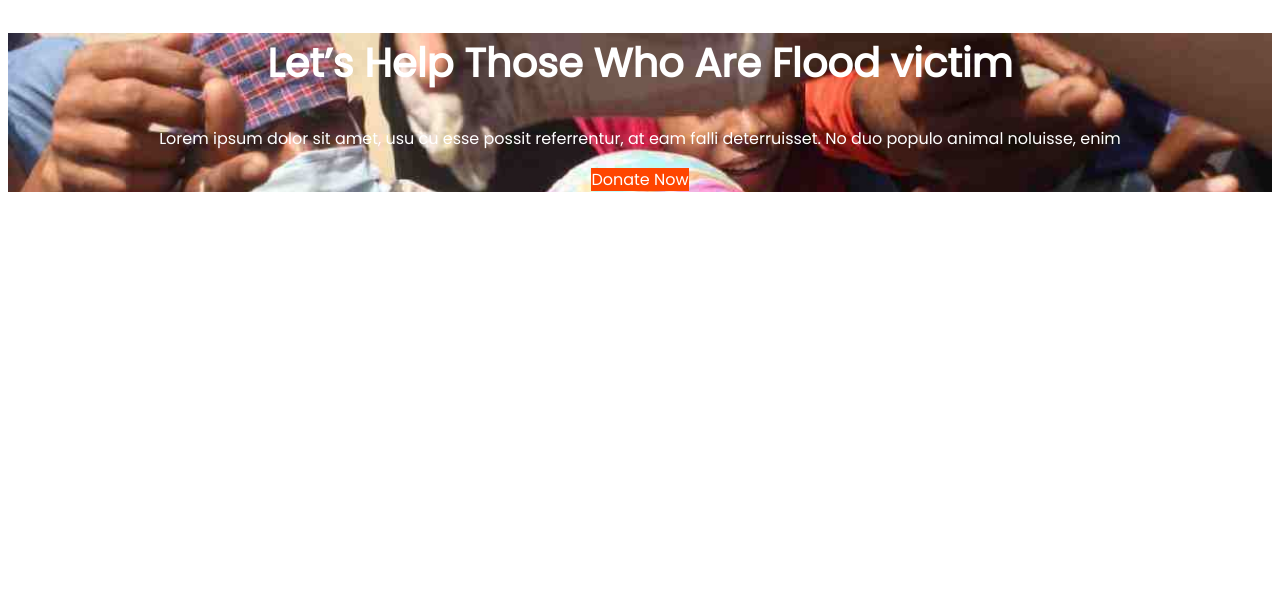
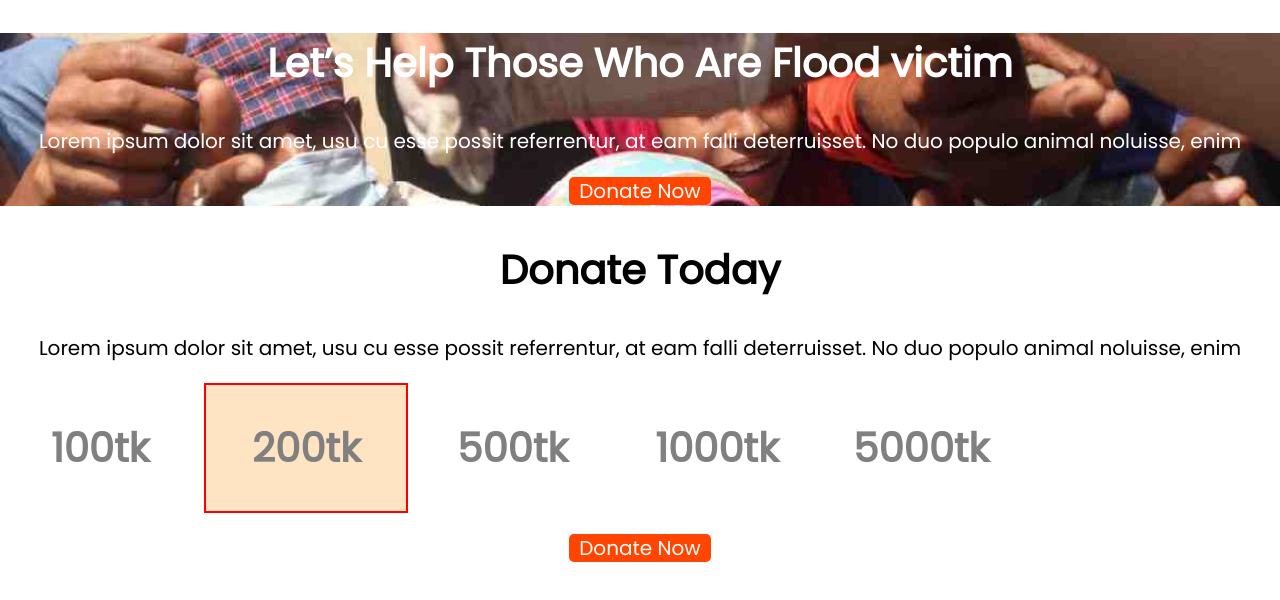
Before and after one commit to baharuddinsakib/assaingment, a plain HTML site: page index.html in a window 1280 px wide. Drawn offline with Linux system fonts and the light colour scheme.

Commit message:
second-time

```diff
--- a/index.html
+++ b/index.html
@@ -9,14 +9,32 @@
 <link rel="preconnect" href="https://fonts.gstatic.com" crossorigin>
 <link href="https://fonts.googleapis.com/css2?family=Poppins&display=swap" rel="stylesheet">
     <link rel="stylesheet" href="style.css">
+
 </head>
 <body>
     <section class="first-section">
-        <h1 class="white">Let’s Help Those Who Are Flood victim </h1>
+        <h1 id="white">Let’s Help Those Who Are Flood victim </h1>
+        <p class="sec1">Lorem ipsum dolor sit amet, usu cu esse possit referrentur, at eam falli
+            deterruisset. No duo populo animal noluisse, enim</p>
+            <p class="sec1"><a class="button" href="https://www.linkedin.com/in/bahar-uddin-sakib-a8b37a244/">Donate Now</a></p>
+
+    </section>
+    <section>
+        <h1>Donate Today</h1>
         <p>Lorem ipsum dolor sit amet, usu cu esse possit referrentur, at eam falli
             deterruisset. No duo populo animal noluisse, enim</p>
-            <p><a class="button" href="https://www.linkedin.com/in/bahar-uddin-sakib-a8b37a244/">Donate Now</a></p>
+            <div class="sec2">
+                <h1>100tk
+                </h1>
+            </div>
+            <div id="tk" class="sec2"><h1>200tk</h1></div>
+            <div class="sec2"><h1>500tk</h1></div>
+            <div class="sec2"><h1>1000tk</h1></div>
+            <div class="sec2" ><h1>5000tk</h1></div>
+            <p class="sec1"><a class="button" href="https://www.linkedin.com/in/bahar-uddin-sakib-a8b37a244/">Donate Now</a></p>
 
     </section>
-</body>
+
+    </body>
+
 </html>
--- a/style.css
+++ b/style.css
@@ -1,5 +1,6 @@
 body{
     font-family: 'Poppins', sans-serif;
+    margin: 0;
 }
 
 .first-section{
@@ -7,13 +8,14 @@ body{
     background-repeat:no-repeat;
     background-size:100%;
 
+
 }
-h1{
+#white{
     font-size: 40px;
     color:white;
     text-align: center;
 }
-p{
+.sec1{
     color: white;
     text-align: center;
 }
@@ -22,5 +24,30 @@ p{
     text-decoration: none;
     color:white;
     text-align: center;
+    border-radius: 5px;
+    padding-left: 10px;
+    padding-right:10px ;
+    font-weight: 10px;
 
 }
+h1{
+    font-size: 40px;
+    text-align: center;
+}
+p{
+    text-align: center;
+    font-size:20px ;
+    font-weight: 300px;
+}
+.sec2{
+
+    display:inline-block;
+    width:200px;
+    color:gray;
+
+}
+#tk{
+    background-color: bisque;
+    border:2px solid red;
+
+}
```
